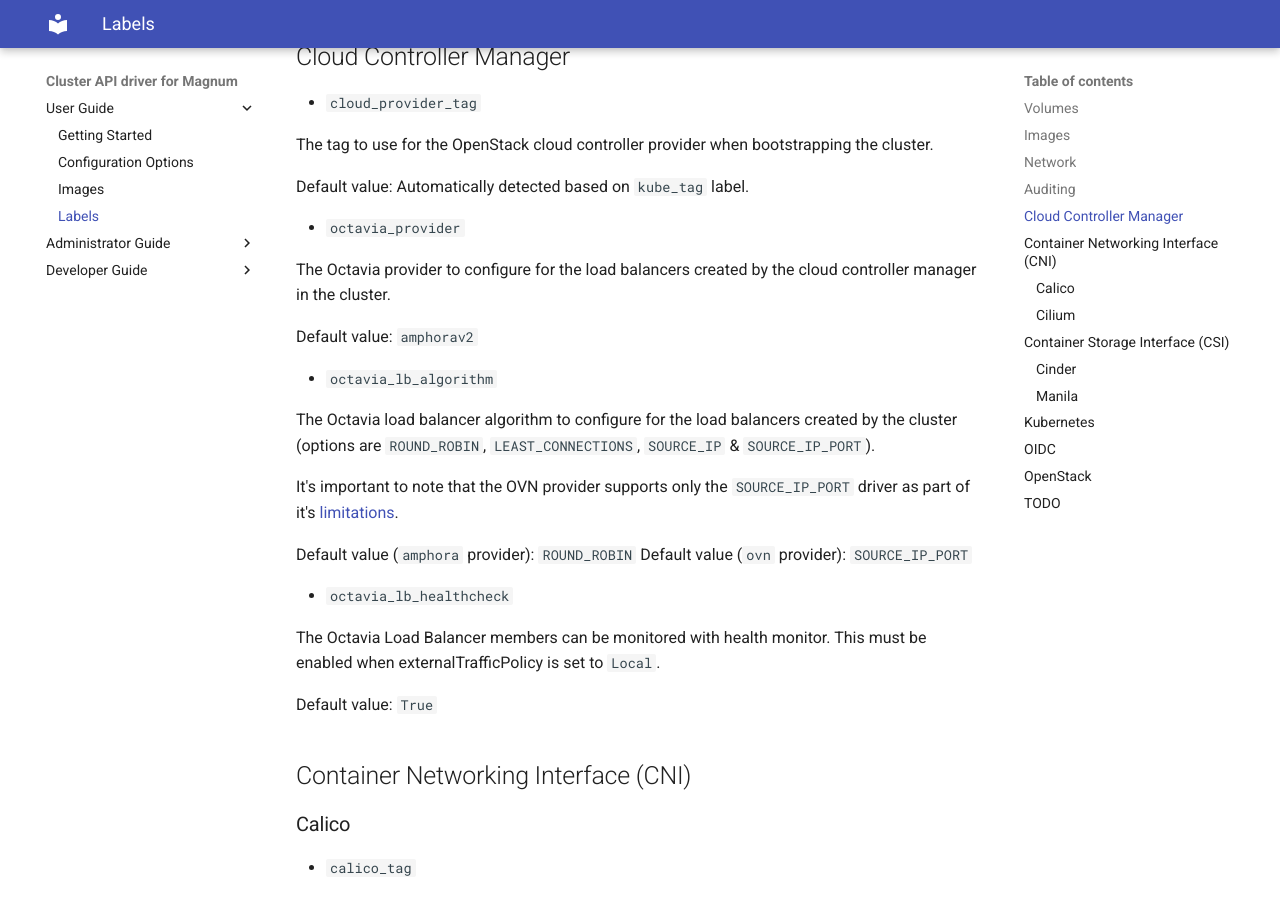
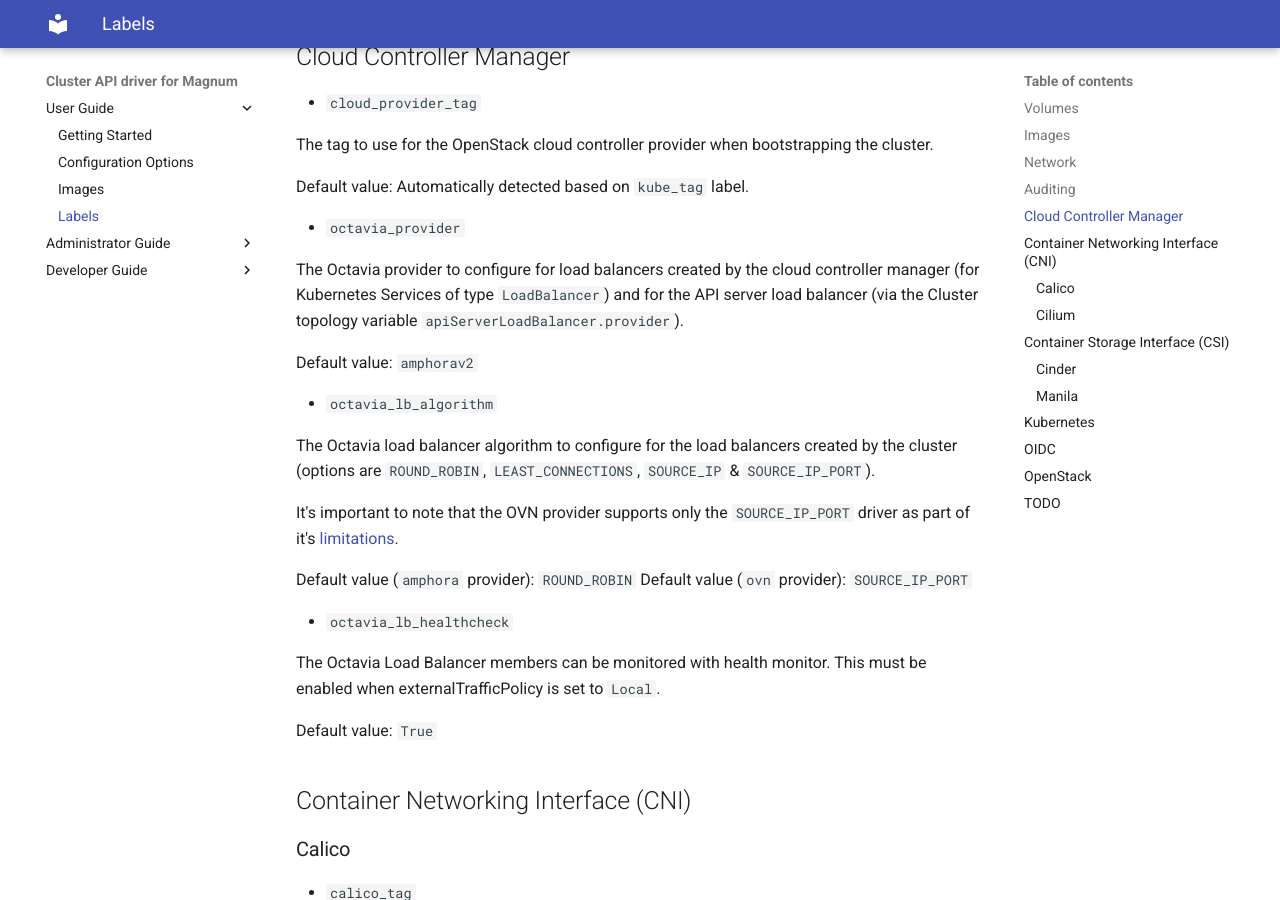
Before and after one commit to vexxhost/magnum-cluster-api, an MkDocs documentation site: the page built from docs/user/labels.md, in a window 1280 px wide and 900 px high, scrolled down 2400 px. Built offline with MkDocs 1.6.1 and Material for MkDocs 9.7.7, drawn with Linux system fonts in a browser that asks for light colours.

Commit message:
Update docs/user/labels.md
Co-authored-by: Copilot <175728472+Copilot@users.noreply.github.com>

```diff
--- a/docs/user/labels.md
+++ b/docs/user/labels.md
@@ -113,8 +113,10 @@ is often accomplished by deploying a driver on each node.
 
 * `octavia_provider`
 
-   The Octavia provider to configure for the load balancers created by the cloud
-   controller manager in the cluster.
+   The Octavia provider to configure for load balancers created by the cloud
+   controller manager (for Kubernetes Services of type `LoadBalancer`) and for
+   the API server load balancer (via the Cluster topology variable
+   `apiServerLoadBalancer.provider`).
 
    Default value: `amphorav2`
 
```
